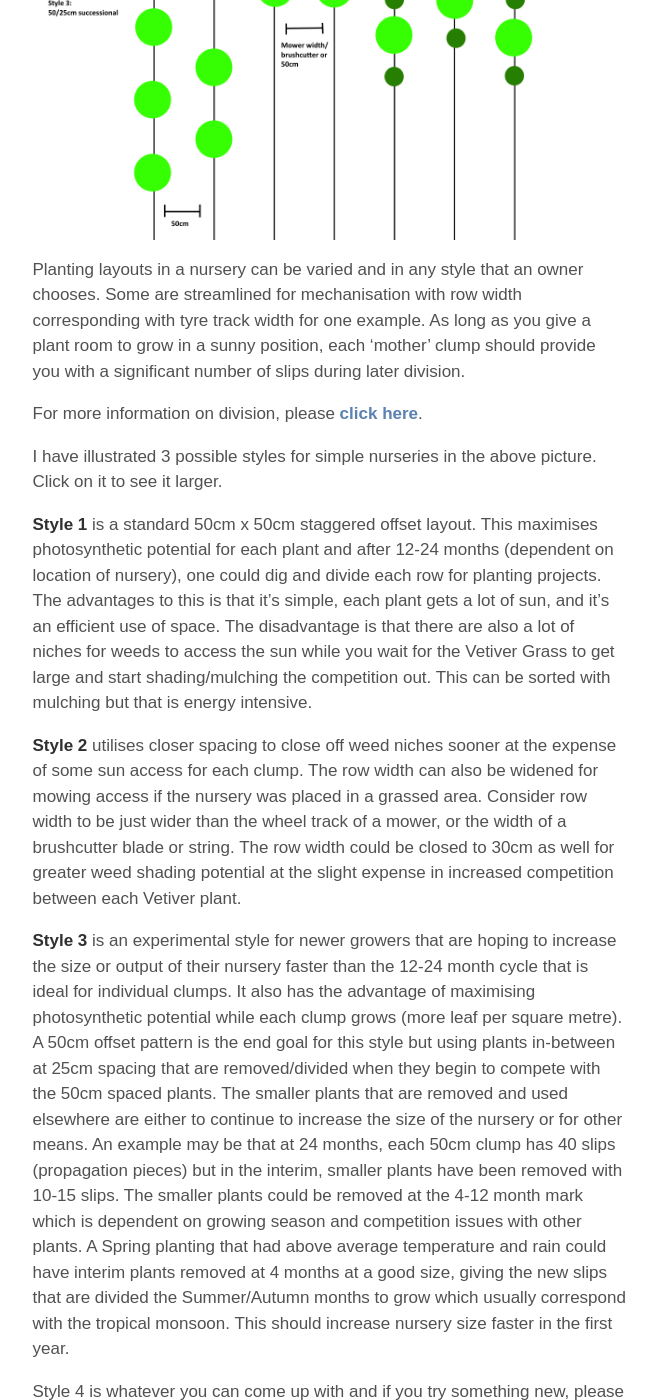
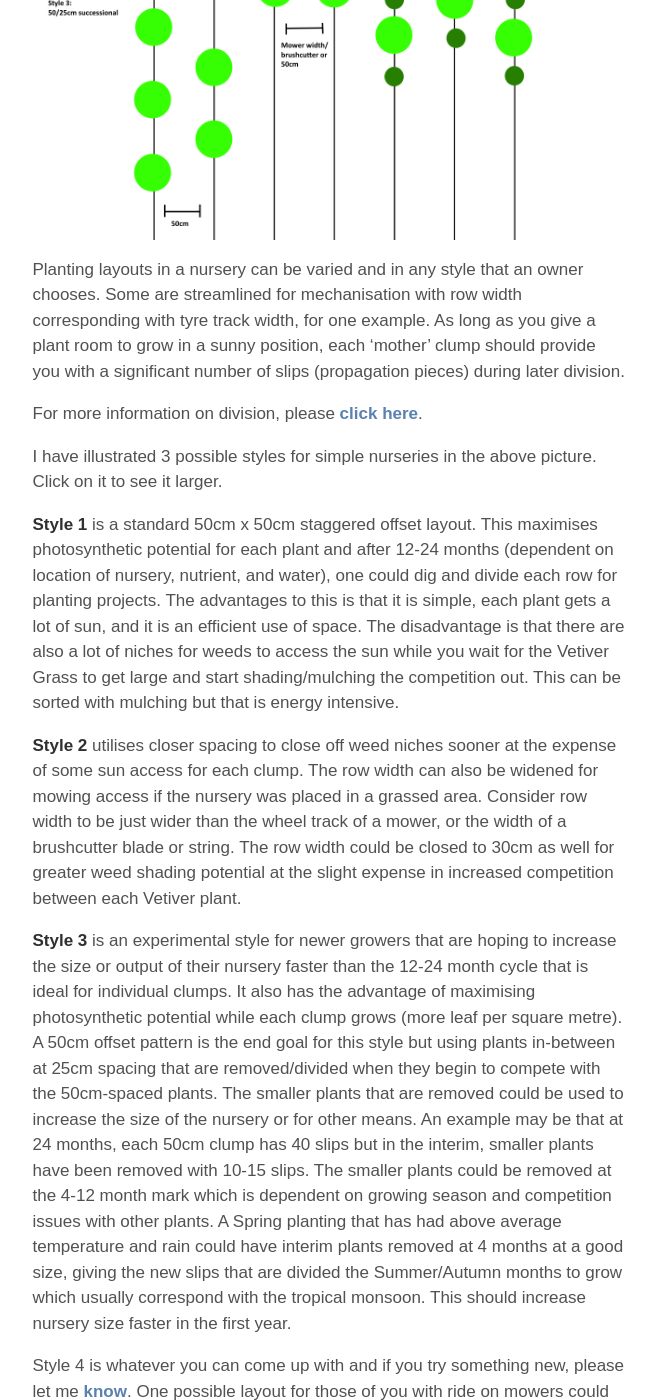
Before and after one commit to Tr33mo/tr33mo.github.io, a Jekyll site: the page built from blog/_posts/2020-10-30-nursery.md, in a window 1280 px wide and 1400 px high, scrolled down 415 px. Shown: the whole window, without its empty margins (310-966 px from the left). Built offline with Jekyll 4.4.1, drawn with Linux system fonts in a browser that asks for light colours; some of the changed text lies outside the part shown.

Commit message:
Update 2020-10-30-nursery.md

```diff
--- a/blog/_posts/2020-10-30-nursery.md
+++ b/blog/_posts/2020-10-30-nursery.md
@@ -6,18 +6,18 @@
 ---
 [![alt text](/assets/img/thumbs/planting.png "Layouts")](/assets/img/planting.png)
 
+Planting layouts in a nursery can be varied and in any style that an owner chooses. Some are streamlined for mechanisation with row width corresponding with tyre track width, for one example. As long as you give a plant room to grow in a sunny position, each 'mother' clump should provide you with a significant number of slips (propagation pieces) during later division.
+
 <!--more-->
-
-Planting layouts in a nursery can be varied and in any style that an owner chooses. Some are streamlined for mechanisation with row width corresponding with tyre track width for one example. As long as you give a plant room to grow in a sunny position, each 'mother' clump should provide you with a significant number of slips during later division.
 
 For more information on division, please [**click here**](/prop).
 
 I have illustrated 3 possible styles for simple nurseries in the above picture. Click on it to see it larger.
 
-**Style 1** is a standard 50cm x 50cm staggered offset layout. This maximises photosynthetic potential for each plant and after 12-24 months (dependent on location of nursery), one could dig and divide each row for planting projects. The advantages to this is that it's simple, each plant gets a lot of sun, and it's an efficient use of space. The disadvantage is that there are also a lot of niches for weeds to access the sun while you wait for the Vetiver Grass to get large and start shading/mulching the competition out. This can be sorted with mulching but that is energy intensive.
+**Style 1** is a standard 50cm x 50cm staggered offset layout. This maximises photosynthetic potential for each plant and after 12-24 months (dependent on location of nursery, nutrient, and water), one could dig and divide each row for planting projects. The advantages to this is that it is simple, each plant gets a lot of sun, and it is an efficient use of space. The disadvantage is that there are also a lot of niches for weeds to access the sun while you wait for the Vetiver Grass to get large and start shading/mulching the competition out. This can be sorted with mulching but that is energy intensive.
 
 **Style 2** utilises closer spacing to close off weed niches sooner at the expense of some sun access for each clump. The row width can also be widened for mowing access if the nursery was placed in a grassed area. Consider row width to be just wider than the wheel track of a mower, or the width of a brushcutter blade or string. The row width could be closed to 30cm as well for greater weed shading potential at the slight expense in increased competition between each Vetiver plant.
 
-**Style 3** is an experimental style for newer growers that are hoping to increase the size or output of their nursery faster than the 12-24 month cycle that is ideal for individual clumps. It also has the advantage of maximising photosynthetic potential while each clump grows (more leaf per square metre). A 50cm offset pattern is the end goal for this style but using plants in-between at 25cm spacing that are removed/divided when they begin to compete with the 50cm spaced plants. The smaller plants that are removed and used elsewhere are either to continue to increase the size of the nursery or for other means. An example may be that at 24 months, each 50cm clump has 40 slips (propagation pieces) but in the interim, smaller plants have been removed with 10-15 slips. The smaller plants could be removed at the 4-12 month mark which is dependent on growing season and competition issues with other plants. A Spring planting that had above average temperature and rain could have interim plants removed at 4 months at a good size, giving the new slips that are divided the Summer/Autumn months to grow which usually correspond with the tropical monsoon. This should increase nursery size faster in the first year.
+**Style 3** is an experimental style for newer growers that are hoping to increase the size or output of their nursery faster than the 12-24 month cycle that is ideal for individual clumps. It also has the advantage of maximising photosynthetic potential while each clump grows (more leaf per square metre). A 50cm offset pattern is the end goal for this style but using plants in-between at 25cm spacing that are removed/divided when they begin to compete with the 50cm-spaced plants. The smaller plants that are removed could be used to increase the size of the nursery or for other means. An example may be that at 24 months, each 50cm clump has 40 slips but in the interim, smaller plants have been removed with 10-15 slips. The smaller plants could be removed at the 4-12 month mark which is dependent on growing season and competition issues with other plants. A Spring planting that has had above average temperature and rain could have interim plants removed at 4 months at a good size, giving the new slips that are divided the Summer/Autumn months to grow which usually correspond with the tropical monsoon. This should increase nursery size faster in the first year.
 
-Style 4 is whatever you can come up with and if you try something new, please let me [**know**](/contact). One possible layout for those of you with ride on mowers could be double rows at 30cm x 30cm spacing with a mower track between each double row. A lot of driptape irrigation also comes at 30cm spacing between drippers so that can also be a secondary benefit.
+Style 4 is whatever you can come up with and if you try something new, please let me [**know**](/contact). One possible layout for those of you with ride on mowers could be double rows at 30cm x 30cm spacing with a mower track between each double row. A lot of driptape irrigation also comes at 30cm spacing between drippers so that can also be a secondary benefit to spacing selection and efficiency.
```
